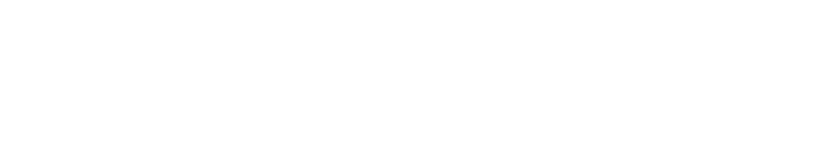
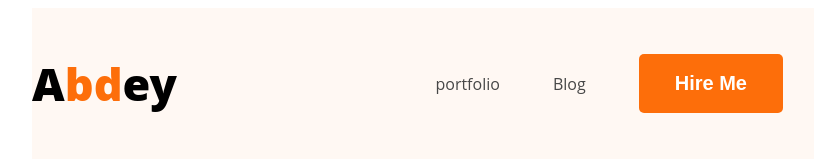
Before and after one commit to abdeyrabby404/abdey-simple-portfolio, a plain HTML site: page index.html in a window 1280 px wide. Shown: the whole page, without its empty margins (206-1020 px from the left). Drawn offline with Linux system fonts and the light colour scheme.

Commit message:
navbar added

```diff
--- a/index.html
+++ b/index.html
@@ -1,20 +1,35 @@
 <!DOCTYPE html>
 <html lang="en">
+
 <head>
     <meta charset="UTF-8">
     <meta name="viewport" content="width=device-width, initial-scale=1.0">
     <title>Abdey's portfolio</title>
+    <link rel="preconnect" href="https://fonts.googleapis.com">
+    <link rel="preconnect" href="https://fonts.gstatic.com" crossorigin>
+    <link href="https://fonts.googleapis.com/css2?family=Open+Sans:ital,wght@0,300..800;1,300..800&display=swap"
+    lrel="stylesheet">
     <link rel="stylesheet" href="style/style.css">
 </head>
-<body>
+
+<body class="open-sans-normal">
     <header>
-
+        <nav>
+            <h3 class="nav-title">
+                A<span class="primary-color">bd</span>ey
+            </h3>
+            <ul>
+                <li><a class="dark-2" href="">portfolio</a></li>
+                <li><a class="dark-2" href="">Blog</a></li>
+                <li><a href=""><button class="btn-primary">Hire Me</button></a></li>
+            </ul>
+        </nav>
     </header>
     <main>
-
     </main>
     <footer>
 
     </footer>
 </body>
+
 </html>
--- a/style/style.css
+++ b/style/style.css
@@ -0,0 +1,57 @@
+/* shared  style */
+.open-sans-normal {
+  font-family: "Open Sans", sans-serif;
+  font-optical-sizing: auto;
+  font-style: normal;
+  font-variation-settings:
+    "wdth" 100;
+}
+
+/* shared color  */
+.primary-color{
+    color: #FD6E0A;
+}
+
+.dark-2{
+    color: #474747;
+}
+
+.btn-primary{
+    padding:18px 36px;
+    color: white;
+    font-weight: bold;
+    font-size: 20px;
+    border: none;
+    border-radius: 5px;
+    background-color: #FD6E0A;
+}
+
+/* Nav style */
+nav{
+    display: flex;
+    align-items: center;
+    justify-content: space-between;
+    margin: 0 230px;
+    background-color: #FFF8F3;
+}
+
+.nav-title{
+    font-weight: 800;
+    font-size: 45px;
+}
+
+nav ul{
+    display: flex;
+    align-items: center;
+}
+
+nav ul li{
+    list-style: none;
+
+}
+
+nav ul li a {
+    text-decoration: none;
+    margin-right: 53px;
+
+}
```
